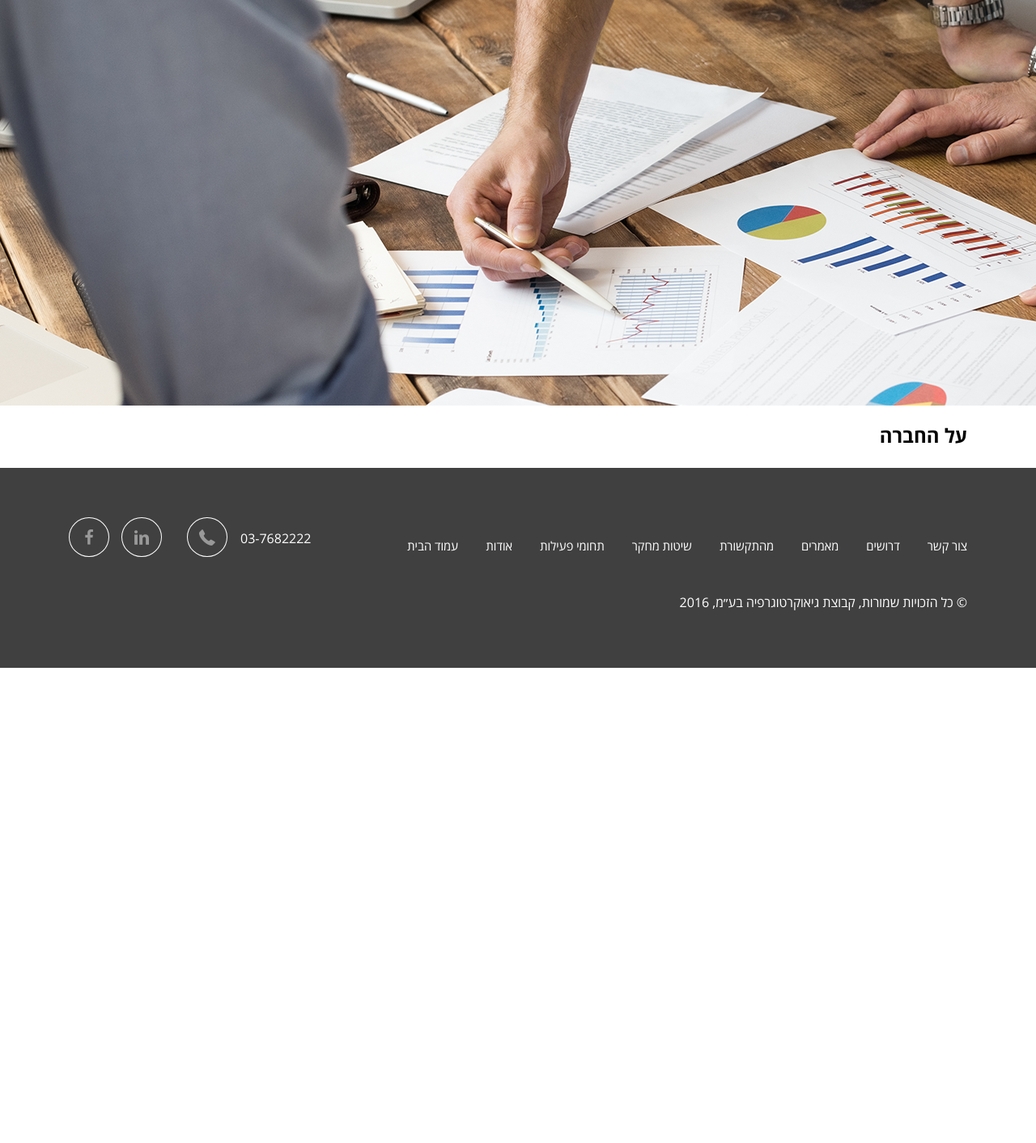
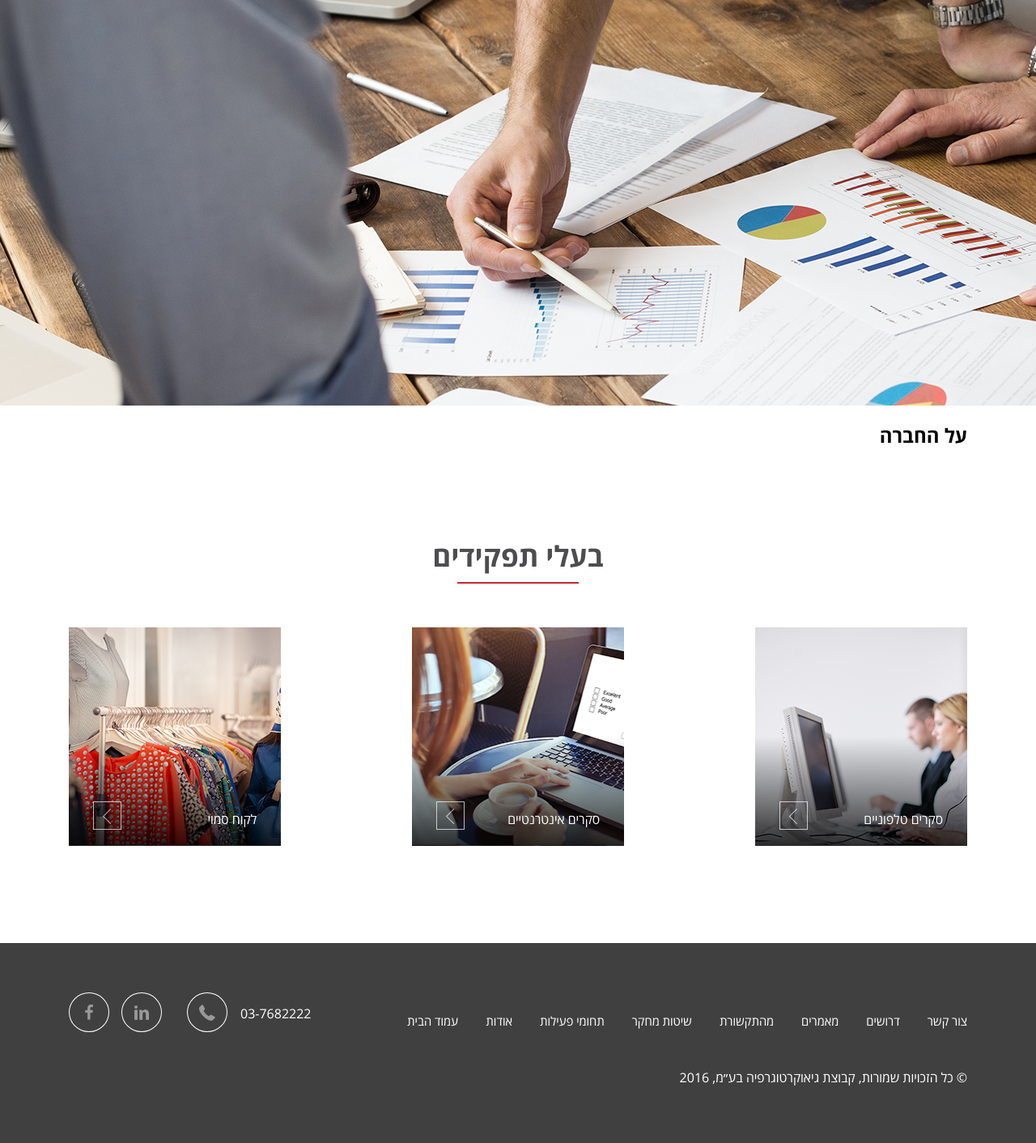
Before and after one commit to ufonaft12/geo, a PHP site: page /about.php in a window 1280 px wide. Shown: the part 1804-3216 px from the top of the page at 81% size. Before the commit the page ends 2629 px from the top, so only its background shows below. Run offline with PHP 8.4, Linux system fonts and the light colour scheme; style sheets or scripts are compiled from the project's sources.

Commit message:
Coding about

```diff
--- a/about.php
+++ b/about.php
@@ -274,6 +274,41 @@
         </section>
 
 
+        <section class="methods container-fluid">
+            <div class="row">
+                <div class="col-md-12">
+                    <h2>בעלי תפקידים</h2>
+                    <div class="row">
+                        <div class="methods_content col-md-12">
+
+                            <div class="methods_item" style="background: url(img/method_img5.png);">
+                                <div class="methods_item-title">
+                                    <p>לקוח סמוי</p>
+                                    <div class="methods_item-more"></div>
+                                </div>
+                            </div>
+
+
+
+                            <div class="methods_item" style="background: url(img/method_img2.png);">
+                                <div class="methods_item-title">
+                                    <p>סקרים אינטרנטיים</p>
+                                    <div class="methods_item-more"></div>
+                                </div>
+                            </div>
+
+                            <div class="methods_item" style="background: url(img/method_img1.png);">
+                                <div class="methods_item-title">
+                                    <p>סקרים טלפוניים</p>
+                                    <div class="methods_item-more"></div>
+                                </div>
+                            </div>
+
+
+                        </div>
+                    </div></div></div></section>
+
+
 
 	<footer class="container-fluid">
 		<div class="row">
--- a/scss/about.scss
+++ b/scss/about.scss
@@ -67,3 +67,97 @@
   background: url(../img/aboutgraf.png) no-repeat;
   height: 502px;
 }
+
+.methods {
+  h2 {
+    margin-top: 95px;
+    margin-bottom: 75px;
+    color: $text_dark;
+    font-size: 35px;
+    line-height: 27px;
+    text-align: center;
+
+    &:after {
+      content: "";
+      position: absolute;
+      top: 141px;
+      height: 2px;
+      width: 150px;
+      background: $link_active;
+      right: calc(50% - 75px);
+    }
+
+  }
+
+  &_content {
+    display: inline-flex;
+    flex-wrap: wrap-reverse;
+    justify-content: space-between;
+    padding: 0 70px 85px;
+    flex-direction: row-reverse;
+  }
+
+  &_item {
+    width: 23%;
+    min-height: 270px;
+    margin: 0 15px 35px;
+    cursor: pointer;
+    transition: all 0.3s;
+
+    &-title {
+      position: relative;
+      top: 50%;
+      height: 50%;
+      width: 100%;
+      background: linear-gradient(to top, rgba(0, 0, 0, 0.8), rgba(0, 0, 0, 0));
+
+      p {
+        display: inline-block;
+        margin-top: 91px;
+        margin-right: 30px;
+        float: right;
+        color: #ffffff;
+      }
+
+    }
+
+    &-more {
+      display: inline-block;
+      width: 35px;
+      height: 35px;
+      border: 1px solid rgba(255, 255, 255, 0.7);
+      margin-top: 80px;
+      margin-left: 30px;
+      float: left;
+      color: rgba(255, 255, 255, 0.7);
+      font-size: 20px;
+      line-height: 35px;
+      text-align: center;
+      transition: all 0.3s;
+
+      &:before {
+        font-family: Linearicons-Free;
+        content: "\e875";
+      }
+
+    }
+
+    &:hover {
+      border-bottom: 7px solid $link_active;
+
+      .methods_item-more {
+        font-size: 28px;
+        border: none;
+
+        &:before {
+          font-family: Linearicons-Free;
+          content: "\e879";
+        }
+
+      }
+
+    }
+
+  }
+
+}
```
Also changed, not shown: css/about.css, 1 other file.
